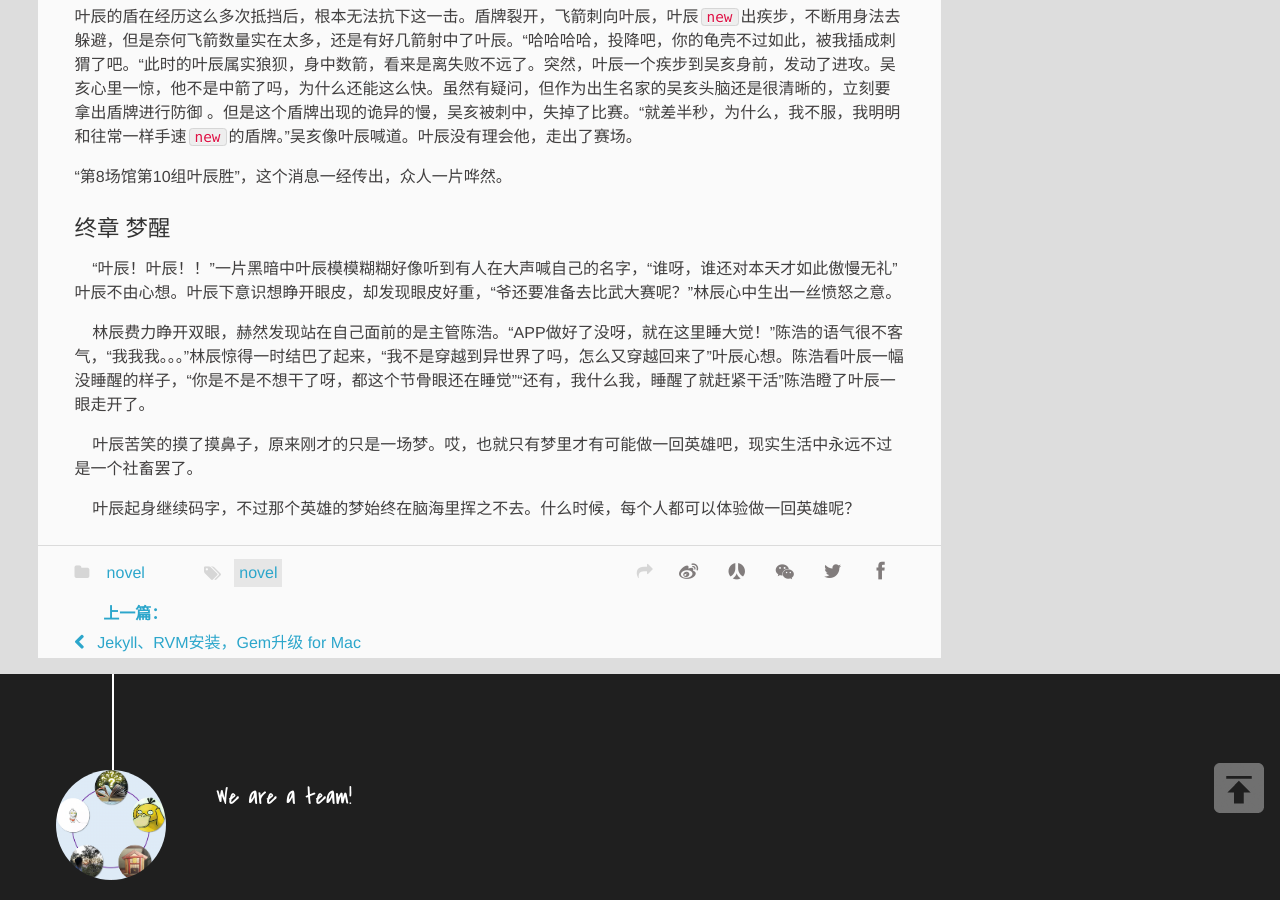
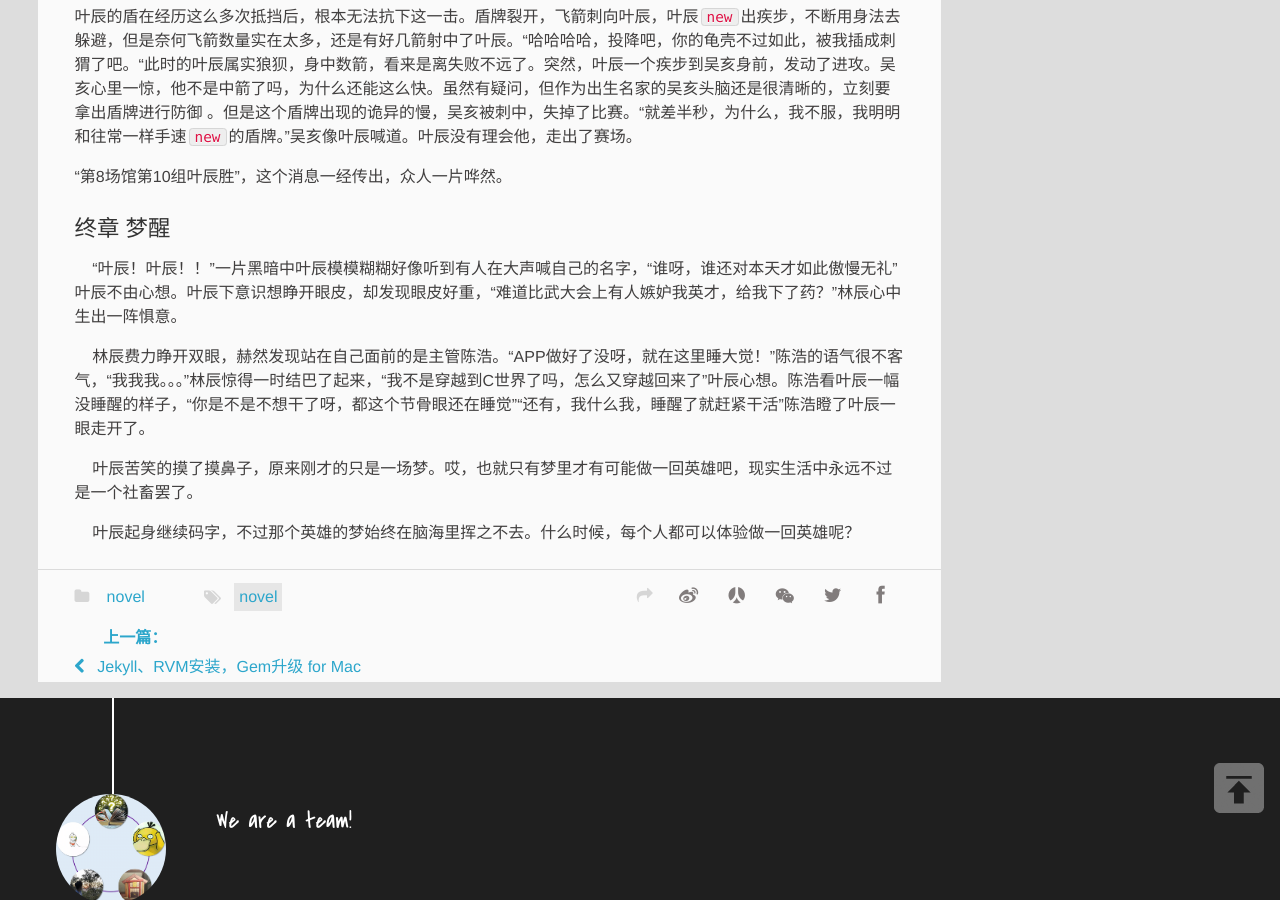
Before and after one commit to Simpleyyt/jekyll-jacman, a Jekyll site: the page built from _posts/2020-12-15-a-novel.md, in a window 1280 px wide and 900 px high, scrolled down 6680 px. Built offline with Jekyll 4.4.1, drawn with Linux system fonts in a browser that asks for light colours.

Commit message:
Update 2020-12-15-a-novel.md

```diff
--- a/_posts/2020-12-15-a-novel.md
+++ b/_posts/2020-12-15-a-novel.md
@@ -248,9 +248,9 @@
 
 ### 终章 梦醒
 
-&nbsp;&nbsp;&nbsp;&nbsp;“叶辰！叶辰！！”一片黑暗中叶辰模模糊糊好像听到有人在大声喊自己的名字，“谁呀，谁还对本天才如此傲慢无礼”叶辰不由心想。叶辰下意识想睁开眼皮，却发现眼皮好重，“爷还要准备去比武大赛呢？”林辰心中生出一丝愤怒之意。
+&nbsp;&nbsp;&nbsp;&nbsp;“叶辰！叶辰！！”一片黑暗中叶辰模模糊糊好像听到有人在大声喊自己的名字，“谁呀，谁还对本天才如此傲慢无礼”叶辰不由心想。叶辰下意识想睁开眼皮，却发现眼皮好重，“难道比武大会上有人嫉妒我英才，给我下了药？”林辰心中生出一阵惧意。
 
-&nbsp;&nbsp;&nbsp;&nbsp;林辰费力睁开双眼，赫然发现站在自己面前的是主管陈浩。“APP做好了没呀，就在这里睡大觉！”陈浩的语气很不客气，“我我我。。。”林辰惊得一时结巴了起来，“我不是穿越到异世界了吗，怎么又穿越回来了”叶辰心想。陈浩看叶辰一幅没睡醒的样子，“你是不是不想干了呀，都这个节骨眼还在睡觉”“还有，我什么我，睡醒了就赶紧干活”陈浩瞪了叶辰一眼走开了。
+&nbsp;&nbsp;&nbsp;&nbsp;林辰费力睁开双眼，赫然发现站在自己面前的是主管陈浩。“APP做好了没呀，就在这里睡大觉！”陈浩的语气很不客气，“我我我。。。”林辰惊得一时结巴了起来，“我不是穿越到C世界了吗，怎么又穿越回来了”叶辰心想。陈浩看叶辰一幅没睡醒的样子，“你是不是不想干了呀，都这个节骨眼还在睡觉”“还有，我什么我，睡醒了就赶紧干活”陈浩瞪了叶辰一眼走开了。
 
 &nbsp;&nbsp;&nbsp;&nbsp;叶辰苦笑的摸了摸鼻子，原来刚才的只是一场梦。哎，也就只有梦里才有可能做一回英雄吧，现实生活中永远不过是一个社畜罢了。
 
```
